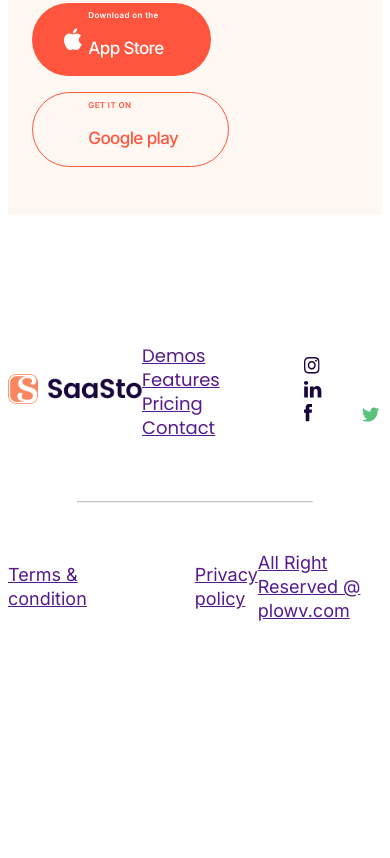
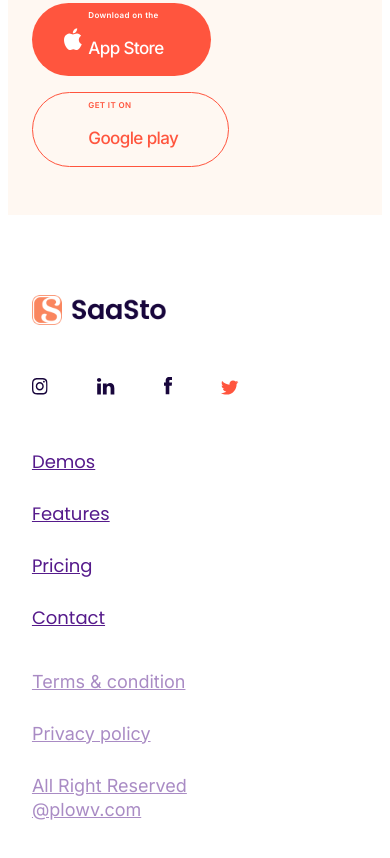
Before and after one commit to ValerySlobodchikova/frontend_course_1st_semester, a website built with Parcel: page src/index.html in a window 390 px wide. Shown: the part 8550-9408 px from the top of the page. Before the commit the page ends 9233 px from the top, so only its background shows below. Built offline with nearby package versions, Linux system fonts and the light colour scheme; files whose address does not match are found by name.

Commit message:
Footer block adapted

```diff
--- a/src/index.html
+++ b/src/index.html
@@ -294,7 +294,7 @@
                 <div class="mobile_prices_card p_c_premium">
                     <div class="prices_card_group">
                         <div class="mobile_price_text_group">
-                        <p class="p_card_header c_white">Premium</p>
+                            <p class="p_card_header c_white">Premium</p>
                             <div class="price_text c_white">
                                 <p class="dollar c_white">$</p>
                                 <p class="cost c_white">30</p>
@@ -402,15 +402,25 @@
         <div class="footer__main-info__col">
             <img class="footer__main-info__logo" src="assets/main_page/logo.png" alt="">
         </div>
+        <div class="footer__main-info__col soc-net-mobile">
+            <a href="" class="footer__main-info__col__social-networks"><img src="assets/footer_page/Instagram.svg"
+                                                                            alt=""></a>
+            <a href="" class="footer__main-info__col__social-networks"><img src="assets/footer_page/Linkedin.svg"
+                                                                            alt=""></a>
+            <a href="" class="footer__main-info__col__social-networks"><img src="assets/footer_page/Facebook.svg"
+                                                                            alt=""></a>
+            <a href="" class="footer__main-info__col__social-networks"><img src="assets/footer_page/Twitter_mobile.svg"
+                                                                            alt=""></a>
+        </div>
         <div class="footer__main-info__col">
-            <nav class="footer__main-info__nav">
+            <nav class="footer__main-info__nav footer_nav_link_mobile">
                 <a href="" class="footer__main-info__nav__link">Demos</a>
                 <a href="" class="footer__main-info__nav__link">Features</a>
                 <a href="" class="footer__main-info__nav__link">Pricing</a>
                 <a href="" class="footer__main-info__nav__link">Contact</a>
             </nav>
         </div>
-        <div class="footer__main-info__col">
+        <div class="footer__main-info__col soc-net-desktop">
             <a href="" class="footer__main-info__col__social-networks"><img src="assets/footer_page/Instagram.svg"
                                                                             alt=""></a>
             <a href="" class="footer__main-info__col__social-networks"><img src="assets/footer_page/Linkedin.svg"
@@ -420,14 +430,15 @@
             <a href="" class="footer__main-info__col__social-networks"><img src="assets/footer_page/Twitter.svg"
                                                                             alt=""></a>
         </div>
+
     </div>
     <hr class="footer_line">
     <div class="footer__main-info">
-        <div class="footer_left_info">
+        <div class="footer_left_info f-l-info-mobile">
             <a href="" class="terms-condition last_text_inf">Terms & condition</a>
             <a href="" class="privacy-policy last_text_inf">Privacy policy</a>
         </div>
-        <a href="" class="all-rights-reserved last_text_inf">All Right Reserved @ plowv.com</a>
+        <a href="" class="all-rights-reserved last_text_inf">All Right Reserved @plowv.com</a>
 
     </div>
 
--- a/src/styles/index.sass
+++ b/src/styles/index.sass
@@ -160,8 +160,6 @@ $c_bg_blue: #F3FDFE
   justify-content: space-between
   align-items: center
   height: 62px
-  //margin-top: 31px
-  //margin-bottom: 34px
   background-color: $c_bg_beige
 
 
@@ -235,9 +233,6 @@ $c_bg_blue: #F3FDFE
 .navbar .menu-items
   background-color: #FA865F
   border-radius: 50px
-  //padding-top: 120px
-  //box-shadow: inset 0 0 2000px rgba(255, 255, 255, .5)
-  //height: 100vh
   width: 100%
   height: 80vw
   transform: translate(-150%)
@@ -795,7 +790,6 @@ $c_bg_blue: #F3FDFE
         @media (max-width: 780px)
           width: 82.08%
           margin-bottom: 12px
-          //margin-top: 48px
           @include font_header_600_24
           line-height: 36px
 
@@ -948,6 +942,7 @@ $c_bg_blue: #F3FDFE
   margin-bottom: 160px
   @media (max-width: 780px)
     margin: 0
+
   &__page
     position: relative
     margin: 0 auto
@@ -1020,8 +1015,6 @@ $c_bg_blue: #F3FDFE
   flex-direction: column
   margin-top: 40px
   width: 100%
-  //aspect-ratio: 1.135 / 1
-  //height: 608px
   border: 1px solid $c_orange_main
   border-radius: 30px
   justify-content: center
@@ -1313,6 +1306,7 @@ input:checked + .slider:before
           width: 100%
         @media (max-width: 660px)
           line-height: 28.8px
+
 .partners_swash
   background: url('../assets/main_page/swash_mp.png') no-repeat
   background-size: 176px 35px
@@ -1351,8 +1345,10 @@ input:checked + .slider:before
   margin-left: 3.96%
   @media (max-width: 1050px)
     margin-left: 10px
+
   :not(:last-child)
     margin-bottom: 54px
+
   @media (max-width: 1000px)
     display: none
 
@@ -1361,8 +1357,10 @@ input:checked + .slider:before
   width: 20.05%
   align-items: flex-start
   margin-left: 2.92%
+
   :not(:last-child)
     margin-bottom: 59px
+
   @media (max-width: 1000px)
     display: none
 
@@ -1388,19 +1386,24 @@ input:checked + .slider:before
     margin-top: 28px
   @media (max-width: 1000px)
     margin-bottom: 40px
+
 .partners_card
   width: 46.87%
+
 .partner_card_row_1
   width: 79.25%
   @media (min-width: 1000.1px)
     display: none
+
 .partner_card_row_2
   margin-top: 3%
   width: 79.25%
   @media (min-width: 1000.1px)
     display: none
+
 .add_margin_m_c
   margin-right: 3%
+
 .reviews
   position: relative
   background: white
@@ -1435,6 +1438,7 @@ input:checked + .slider:before
         align-items: flex-start
       @media (max-width: 571px)
         width: 78.89%
+
       &__header
         white-space: nowrap
         max-width: 498px
@@ -1456,6 +1460,7 @@ input:checked + .slider:before
         line-height: 36px
         @media (max-width: 1030px)
           display: none
+
 .reviews_swash
   background: url('../assets/main_page/swash_mp.png') no-repeat
   background-size: 176px 35px
@@ -1490,6 +1495,7 @@ input:checked + .slider:before
   height: 379px
   @media (max-width: 1030px)
     display: none
+
 .avatar_rectangle
   width: 51.98%
   @media (min-width: 1030.1px)
@@ -1532,12 +1538,14 @@ input:checked + .slider:before
     font-size: 16px
     line-height: 26px
     margin-top: 10px
+
 .navigator
   width: 102px
   margin-top: 28px
   @media (max-width: 1030px)
     width: 30.27%
     margin-top: 14px
+
 .like
   position: absolute
   margin-top: -514px
@@ -1563,12 +1571,12 @@ input:checked + .slider:before
     width: 21.06%
     margin-left: 90.82%
     margin-top: 136px
+
 .emoji
   width: 163px
   position: absolute
   margin-top: 813px
   margin-left: 1552px
-  //1730
   @media (max-width: 1730px)
     display: none
 
@@ -1634,6 +1642,7 @@ input:checked + .slider:before
           font-size: 16px
           line-height: 30px
           margin-top: 16px
+
 .get_swash
   background: url('../assets/main_page/swash_mp.png') no-repeat
   background-size: 176px 35px
@@ -1733,21 +1742,35 @@ input:checked + .slider:before
 .footer
   margin-top: 129px
   margin-bottom: 60px
+  @media (max-width: 990px)
+    margin-top: 80px
+    margin-bottom: 40px
 
   &__main-info
     @include font_header
     display: flex
     align-items: center
     justify-content: space-evenly
+    @media (max-width: 990px)
+      flex-direction: column
+      align-items: flex-start
+      width: 64.8%
+      margin-left: 6.4%
 
     &__nav
       &__link
         &:not(:last-child)
           margin-right: 48px
+          @media (max-width: 990px)
+            margin-right: 0px
+            margin-bottom: 28px
 
     &__logo
       width: 134px
       height: 30px
+      @media (max-width: 990px)
+        width: 55.14%
+        height: auto
 
     &__col
       &__social-networks
@@ -1760,16 +1783,45 @@ input:checked + .slider:before
   opacity: 0.6
   color: $c_gray
   size: 1px
+  @media (max-width: 990px)
+    display: none
 
 .last_text_inf
   @include inter_text_400
   margin-top: 40px
+  @media (max-width: 990px)
+    margin-top: 28px
+    opacity: 0.5
 
 .footer_left_info
   display: flex
 
 .terms-condition
   margin-right: 108px
+  @media (max-width: 990px)
+    margin-right: 0
 
 section
   overflow: hidden
+
+.soc-net-desktop
+  @media (max-width: 990px)
+    display: none
+
+.soc-net-mobile
+  width: 90%
+  margin-top: 46px
+  @media (min-width: 990.1px)
+    display: none
+
+.footer_nav_link_mobile
+  @media (max-width: 990px)
+    display: flex
+    flex-direction: column
+    margin-top: 48.59px
+    margin-bottom: 12px
+
+.f-l-info-mobile
+  @media (max-width: 990px)
+    display: flex
+    flex-direction: column
```
Also changed, not shown: src/assets/footer_page/Twitter_mobile.svg (added).
